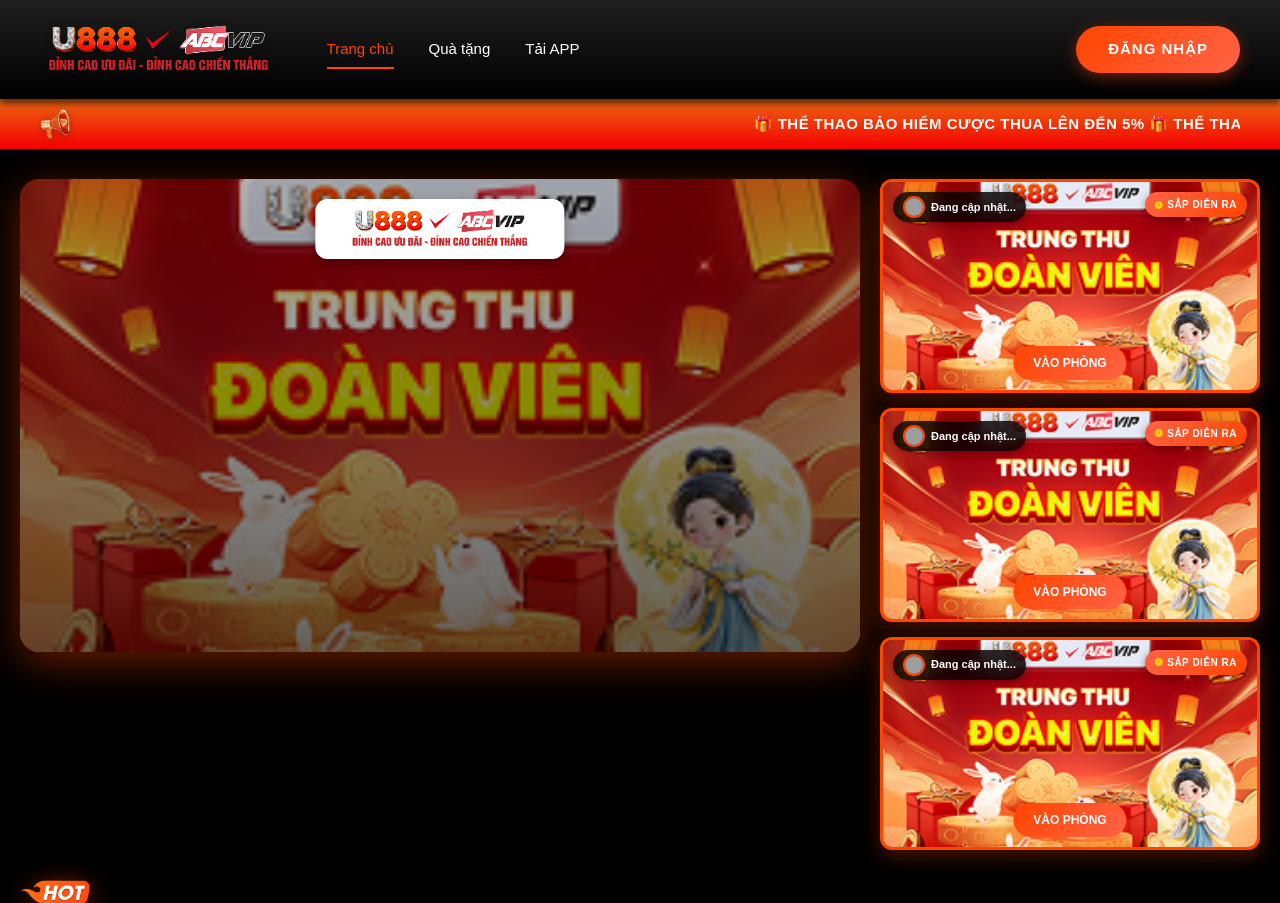
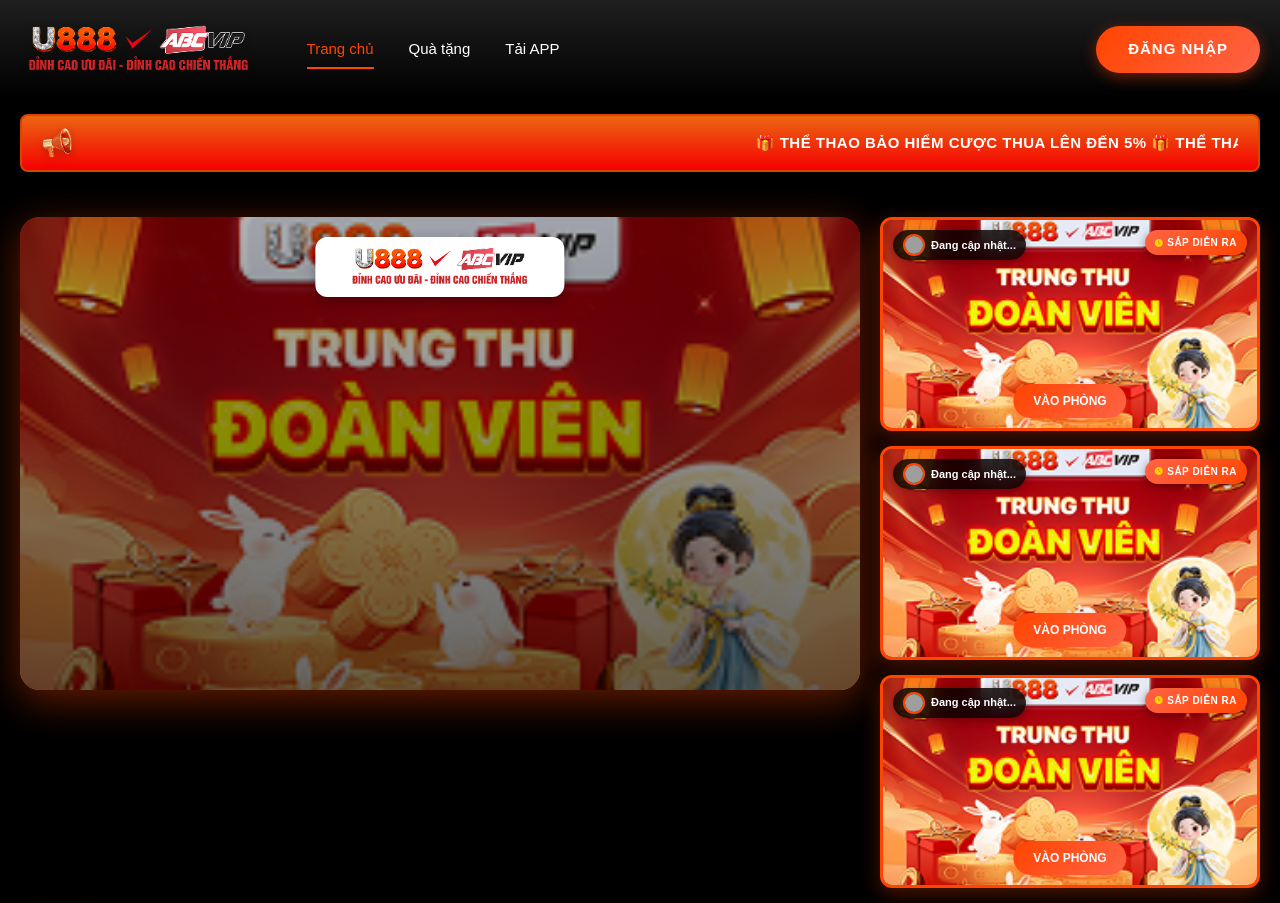
Before and after one commit to Bernie993/source-live, a Laravel app: page / in a window 1280 px wide. Shown: the top 903 px of the page. Run offline with Laravel 12, Linux system fonts and the light colour scheme; data that the repository does not hold is empty; parts of the project's set-up code (start-up, migrations or seed data) failed here and were passed over; grey boxes are pictures that could not be loaded.

```diff
--- a/resources/views/components/footer.blade.php
+++ b/resources/views/components/footer.blade.php
@@ -127,9 +127,9 @@
     }
 
     .footer-container {
-        max-width: 1920px;
+        max-width: 1422px;
         margin: 0 auto;
-        padding: 0 40px;
+        padding: 0 20px;
     }
 
     /* Footer Top - 3 Columns */
@@ -341,7 +341,7 @@
         }
 
         .footer-container {
-            padding: 0 20px;
+            padding: 0 15px;
         }
 
         .footer-top {
--- a/resources/views/components/header.blade.php
+++ b/resources/views/components/header.blade.php
@@ -65,10 +65,12 @@
 
 <!-- Notification Banner -->
 <div class="notification-banner">
-    <img src="{{ asset('images/image_2025-07-05_16-38-07 1.png') }}" alt="Notification" class="notification-icon">
-    <div class="notification-text">
-        <span id="notification-scroll">
-            🎁 THỂ THAO BẢO HIỂM CƯỢC THUA LÊN ĐẾN 5% 🎁 THỂ THAO THẮNG LIÊN TIẾP NHẬN THƯỞNG LÊN ĐẾN 8.888K 🎁 HÃY CÙNG BẠN BÈ THAM GIA ABC8 VÀ NHẬN THƯỞNG NHÉ 🎁
-        </span>
+    <div class="notification-banner-content">
+        <img src="{{ asset('images/image_2025-07-05_16-38-07 1.png') }}" alt="Notification" class="notification-icon">
+        <div class="notification-text">
+            <span id="notification-scroll">
+                🎁 THỂ THAO BẢO HIỂM CƯỢC THUA LÊN ĐẾN 5% 🎁 THỂ THAO THẮNG LIÊN TIẾP NHẬN THƯỞNG LÊN ĐẾN 8.888K 🎁 HÃY CÙNG BẠN BÈ THAM GIA ABC8 VÀ NHẬN THƯỞNG NHÉ 🎁
+            </span>
+        </div>
     </div>
 </div>
--- a/resources/views/layouts/app.blade.php
+++ b/resources/views/layouts/app.blade.php
@@ -38,9 +38,10 @@
         }
 
         .header .container-fluid {
-            max-width: 1920px;
+            max-width: 1422px;
             height: 100%;
-            padding: 0 40px;
+            padding: 0 20px;
+            margin: 0 auto;
         }
 
         .header-content {
@@ -176,14 +177,24 @@
 
         /* ============ NOTIFICATION BANNER ============ */
         .notification-banner {
+            position: relative;
+            z-index: 999;
+            display: flex;
+            justify-content: center;
+            padding: 15px 20px;
+        }
+
+        .notification-banner-content {
+            max-width: 1422px;
+            width: 100%;
             background: linear-gradient(#EC6612 0%, #F50000 100%);
-            padding: 10px 40px;
+            box-shadow: 0 4px 6px rgba(0, 0, 0, 0.3);
+            padding: 12px 20px;
             display: flex;
             align-items: center;
             gap: 15px;
-            box-shadow: 0 4px 6px rgba(0, 0, 0, 0.3);
-            position: relative;
-            z-index: 999;
+            border-radius: 8px;
+            border: 2px solid #D84500;
         }
 
         .notification-icon {
```
